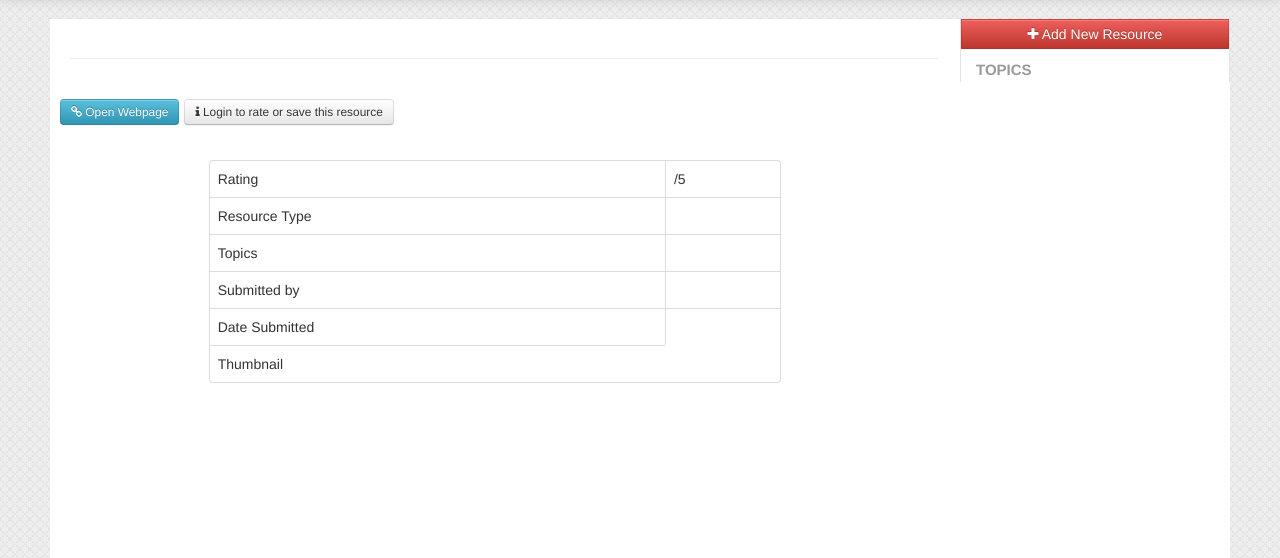
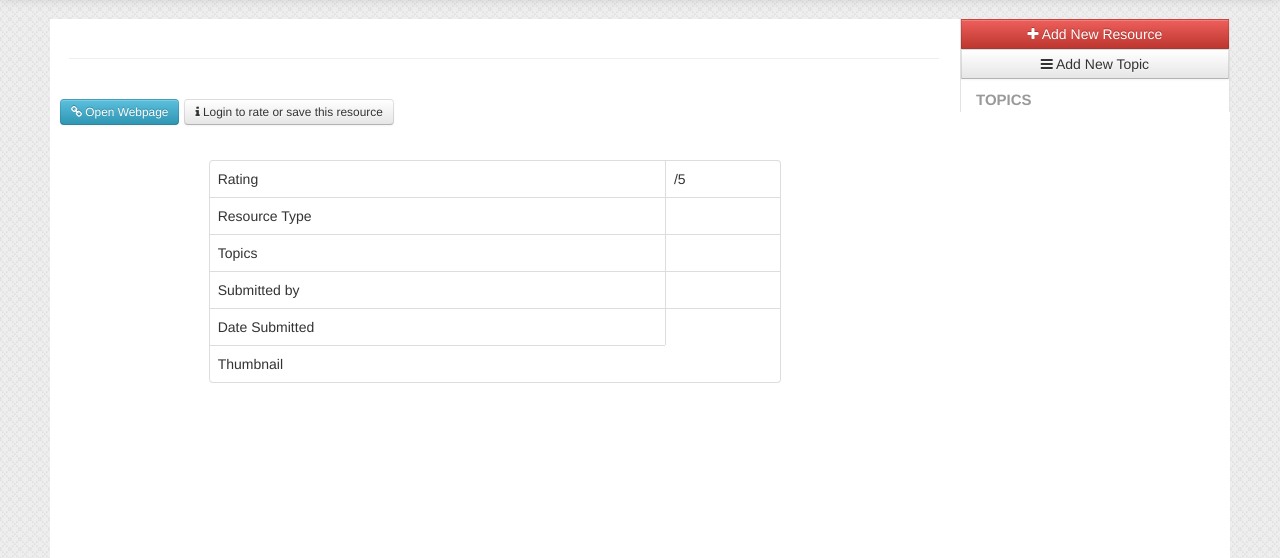
Before and after one commit to SFvue/sfvue3, a Django app: template templates/resources/resource_detail.html in a window 1280 px wide. Shown: the part 41-599 px from the top of the page. Run offline with Django 3.2, Linux system fonts and the light colour scheme; the template is opened without the code that fills it, so the values that code supplies are empty; parts of the project's set-up code (start-up, migrations or seed data) failed here and were passed over; some libraries are stand-ins or nearby versions.

Commit message:
add_topic allowed for a normal user

```diff
--- a/resources/urls.py
+++ b/resources/urls.py
@@ -10,7 +10,8 @@ urlpatterns = patterns('',
     url(r'^$', resource_home, name='resource_home'),
     url(r'^rss/$', RecentResourcesRss(), name='resource_feed_rss'),
     url(r'^atom/$', RecentResourcesAtom(), name='resource_feed_atom'),
-    url(r'^topic/new/$', permission_required('resources.add_topic', raise_exception=True)(TopicCreateView.as_view()), name='topic_create'),
+    #url(r'^topic/new/$', permission_required('resources.add_topic', raise_exception=True)(TopicCreateView.as_view()), name='topic_create'),
+    url(r'^topic/new/$', TopicCreateView.as_view(), name='topic_create'),
     url(r'^topic/(?P<slug>[-\w]+)/$', topic_home, name='resource_topic_home'),
     url(r'^topic/(?P<slug>[-\w]+)/edit/$', TopicUpdateView.as_view(), name='topic_update'),
     url(r'^topic/(?P<topic_slug>[-\w]+)/rss/$', TopicRecentResourcesRss(), name='topic_feed_rss'),
--- a/resources/views.py
+++ b/resources/views.py
@@ -217,7 +217,7 @@ class ResourceUpdateView(LoginRequiredMixin, PermissionRequiredMixin, SetHeadlin
 class TopicCreateView(SetHeadlineMixin, SidebarMixin, CreateView):
     form_class = TopicCreateForm
     template_name = 'resources/topic_form.html'
-    permission_required = 'resources.add_topic'
+    #permission_required = 'resources.add_topic'
     headline = 'Create New Topic'
 
 
--- a/templates/resources/topics.html
+++ b/templates/resources/topics.html
@@ -1,9 +1,12 @@
 {% load active from sfvue %}
 
     <a class="btn btn-danger btn-block" title="Add new resource that you want to share" href="{% url 'resource_create' %}"><i class="icon-plus"></i> Add New Resource</a>
+    <a href="{% url 'topic_create' %}" class="btn btn-block"><i class="icon-reorder"></i> Add New Topic</a>
+    <!--
     {% if user.is_staff %}
     <a href="{% url 'topic_create' %}" class="btn btn-block"><i class="icon-reorder"></i> Add New Topic</a>
     {% endif %}
+    -->
 <ul class="nav nav-list">
     <li class="nav-header">Topics</li>
     {% for topic in topics %}
```
